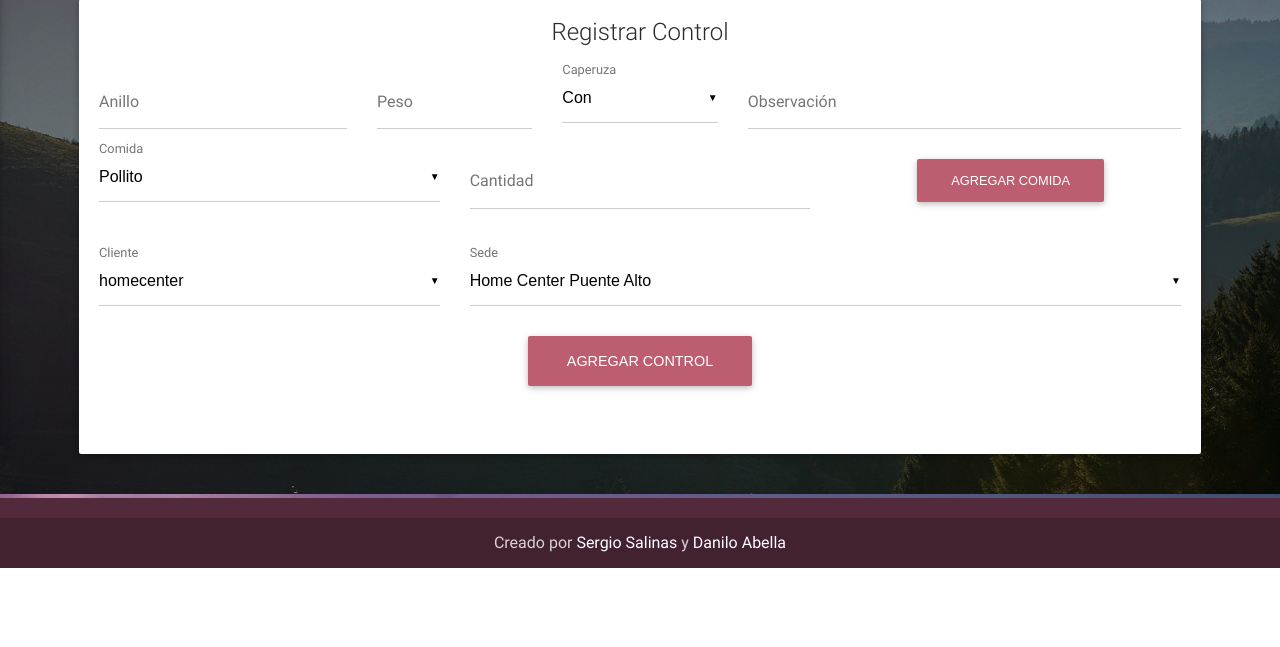
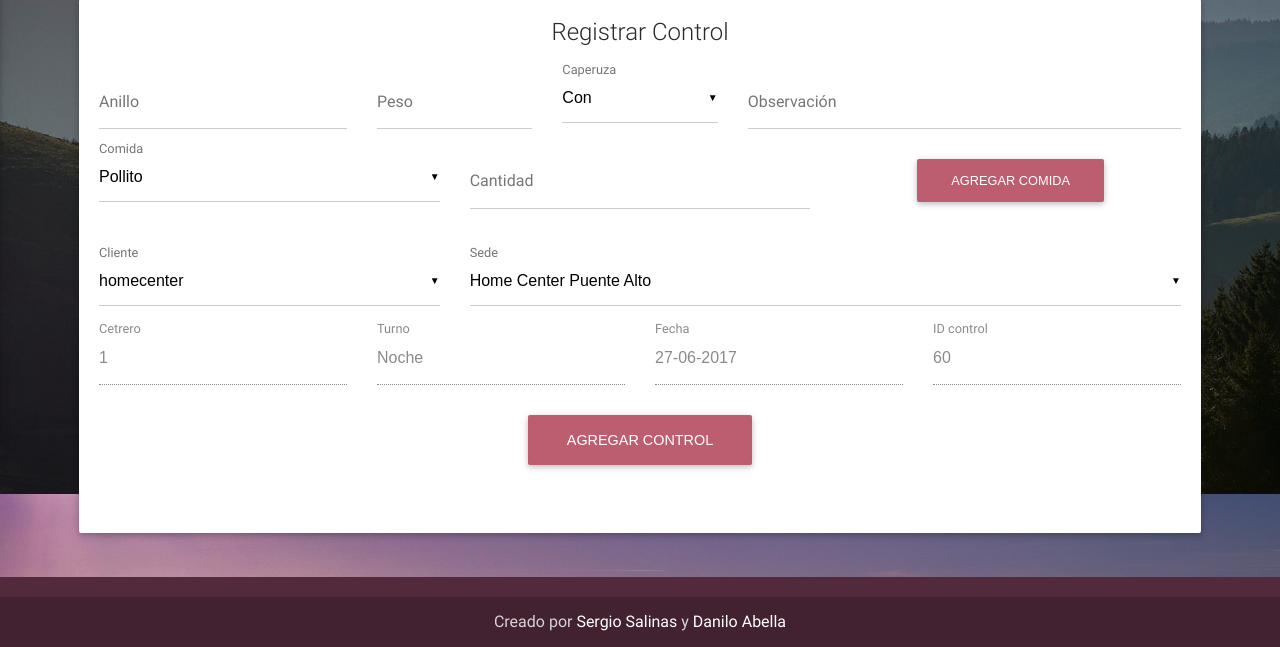
Before and after one commit to daniloabella18/Software-Mis-Aves, a PHP site: page /dashboard/controlave.php in a window 1280 px wide. Shown: the part 359-1006 px from the top of the page. Before the commit the page ends 927 px from the top, so only its background shows below. Run offline with PHP 8.4, Linux system fonts and the light colour scheme; a user stored in the database is signed in; data comes from the database, SQL or seed files in the repository; some libraries are stand-ins or nearby versions.

Commit message:
agregar control semilisto

```diff
--- a/dashboard/controlave.php
+++ b/dashboard/controlave.php
@@ -25,6 +25,29 @@
 
   $jsonSubCats = json_encode($subcats);
 
+
+function getTurno($conexion){
+  $hora = date("H:i");
+  $sql = "SELECT Tur_descp, Tur_hora_ini, Tur_hora_final FROM `turno`";
+  $result = $conexion->query($sql);
+  $turno=null;
+  while ($row = $result->fetch_array(MYSQLI_ASSOC)){
+    if ($row['Tur_hora_ini'] < $row['Tur_hora_final']) { //si se ve la hora en el mismo día
+      if($row['Tur_hora_ini'] <= $hora and $hora <= $row['Tur_hora_final']){
+        $turno = $row['Tur_descp'];
+      }
+    }elseif( $hora>"00:01" and $hora < "23:59" ){ // Si el turno es del día actual al siguiente
+      if($row['Tur_hora_ini'] <= $hora and $hora >=$row['Tur_hora_final']){
+        $turno = $row['Tur_descp'];
+      }else {
+        if($row['Tur_hora_ini'] > $hora and $hora <=$row['Tur_hora_final']){
+          $turno = $row['Tur_descp'];
+        }
+      }
+    }
+  }
+  return $turno;
+}
 
 
 include '../layouts/head.php';
@@ -118,7 +141,6 @@ include '../layouts/head.php';
                    <th>Observación</th>
                    </thead>
                    <tbody>';
-               $cont_anterior = -1;
                $table = '';
                while ($row = $result->fetch_array(MYSQLI_ASSOC)) {
                      $table .= '<tr>';
@@ -167,13 +189,31 @@ include '../layouts/head.php';
                 <h4 class="card-title">Registrar Control</h4>
                 <p class="card-text"> </p>
 
+                    <?php
+                    if (isset($_POST['modificar'])){ //Recibe la información del formulario agregar ave
+                      foreach ($_POST['data'] as $key){
+                        if (!empty($key['checkbox'])) {
+                          $con_id = $key['id'];
+                          $anillo = $key['anillo'];
+                          $peso = $key['peso'];
+                          $caperuza = $key['cape'];
 
-                    <?php
+                          $cliente = $key['cliente'];
+                          $sede = $key['sede'];
+                          $observacion = $key['obs'];
+                          //Datos que nos existen
+                          $cetrero = $key['cetrero'];
+                          $fecha = $key['fecha'];
+                        }
+                      }
+                    }
 
                     if (isset($_POST['submit'])){ //Recibe la información del formulario agregar ave
+                      $con_id = $_POST['con_id'];
                       $anillo = $_POST['anillo'];
                       $peso = $_POST['peso'];
                       $caperuza = $_POST['caperuza'];
+                      $cetrero = $_POST['cetrero'];
                       $observacion = $_POST['observacion'];
                       $comida1 = $_POST['comida1'] === '' ? null : $_POST['comida1'] ;
                       $cantidad1 = $_POST['cantidad1'];
@@ -182,35 +222,20 @@ include '../layouts/head.php';
                       $cantidad2 = $_POST['cantidad2'];
                       $cliente = $_POST['cliente'];
                       $sede = $_POST['sede'];
-                      $hora = date("H:i");
-                      echo $hora;
-                      $sql = "SELECT Tur_cod, Tur_hora_ini, Tur_hora_final FROM `turno`";
+                      $fecha =  date("Y-m-d", strtotime($_POST['fecha']));;
+
+                      $sql = "SELECT Tur_cod, Tur_descp FROM `turno`";
                       $result = $conexion->query($sql);
                       $turno=null;
                       while ($row = $result->fetch_array(MYSQLI_ASSOC)){
-                        if ($row['Tur_hora_ini'] < $row['Tur_hora_final']) { //si se ve la hora en el mismo día
-                          if($row['Tur_hora_ini'] <= $hora and $hora <= $row['Tur_hora_final']){
-                            $turno = $row['Tur_cod'];
-                          }
-                        }elseif( $hora>"00:01" and $hora < "23:59" ){ // Si el turno es del día actual al siguiente
-                          if($row['Tur_hora_ini'] <= $hora and $hora >=$row['Tur_hora_final']){
-                            $turno = $row['Tur_cod'];
-                          }else {
-                            if($row['Tur_hora_ini'] > $hora and $hora <=$row['Tur_hora_final']){
-                              $turno = $row['Tur_cod'];
-                            }
-                          }
+                        if( $_POST['turno'] == $row['Tur_descp']){
+                          $turno = $row['Tur_cod'];
                         }
                       }
-                      $fecha =  date("Y-m-d");
                       //Insertar control
                       $sql = "INSERT INTO `control` (`Con_id`, `Con_Ave`, `Con_usu`, `Con_fecha`, `Con_turno`, `Con_peso`, `Con_cape`, `Con_obs`)
-                              VALUES (NULL, '".$anillo."', '".$_SESSION['rut']."', '".$fecha."', '".$turno."', '".$peso."', '".$caperuza."', '".$observacion."')";
+                              VALUES ('".$con_id."', '".$anillo."', '".$cetrero."', '".$fecha."', '".$turno."', '".$peso."', '".$caperuza."', '".$observacion."')";
                       $resultCon = $conexion->query($sql);
-
-                      //Se obitene el id de control  del AUTO_INCREMENT
-                      $aux = $conexion->query("SELECT `AUTO_INCREMENT` as AI FROM INFORMATION_SCHEMA.TABLES WHERE TABLE_SCHEMA = 'mis_aves' AND TABLE_NAME = 'control'")->fetch_array(MYSQLI_ASSOC);
-                      $con_id = $aux['AI']-1;
 
                       //Se inserta destino
                       $sql = "INSERT INTO `destino` (`Des_Control`, `Des_sede`)
@@ -383,6 +408,58 @@ include '../layouts/head.php';
                   </div>
                 </div>
               </div>
+
+              <!--Datos ocultos   -->
+              <div class="row">
+
+                  <!--First column-->
+                  <div class="col-md-3">
+                      <div class="md-form">
+                          <input type="text" name="cetrero" class="form-control" value="<?php if(isset($_POST['modificar'])){echo $cetrero;}else{echo $_SESSION['rut'];} ?>" readonly="readonly">
+                          <label for="form41" class="">Cetrero</label>
+                      </div>
+                  </div>
+
+                  <!--Second column-->
+                  <div class="col-md-3">
+                      <div class="md-form">
+                          <input type="text" id="form51" class="form-control" name="turno" value="<?php
+                           if(isset($_POST['modificar'])){
+                             echo $turno  ;
+                           }else{
+                             $turno=getTurno($conexion);
+                             echo $turno;
+                           }
+                             ?>" readonly="readonly">
+                          <label for="form51" class="">Turno</label>
+                      </div>
+                  </div>
+
+                  <!--Third column-->
+                  <div class="col-md-3">
+                      <div class="md-form">
+                          <input type="text" id="form61" class="form-control" name="fecha" value="<?php if(isset($_POST['modificar'])){echo $fecha;}else{echo date("d-m-Y");} ?>" readonly="readonly">
+                          <label for="form61" class="">Fecha</label>
+                      </div>
+                  </div>
+
+                  <!--Third column-->
+                  <div class="col-md-3">
+                      <div class="md-form">
+                          <input type="text" id="form61" class="form-control" name="con_id" value="<?php
+                           if(isset($_POST['modificar'])){echo $con_id;}else{
+                              //Se obitene el id de control  del AUTO_INCREMENT
+                             $aux = $conexion->query("SELECT `AUTO_INCREMENT` as AI FROM INFORMATION_SCHEMA.TABLES WHERE TABLE_SCHEMA = 'mis_aves' AND TABLE_NAME = 'control'")->fetch_array(MYSQLI_ASSOC);
+                             $con_id = $aux['AI']-1;
+                             echo $con_id;
+                           } ?>" readonly="readonly">
+                          <label for="form61" class="">ID control</label>
+                      </div>
+                  </div>
+
+              </div>
+              <!--/.Third row-->
+
               <div class="md-form form-group">
                   <button   name="submit" type="submit" class="btn btn-primary btn-lg">Agregar Control</a>
               </div>
```
